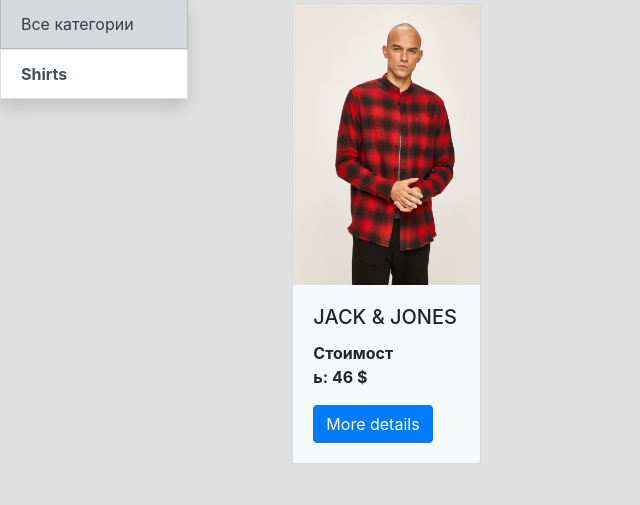
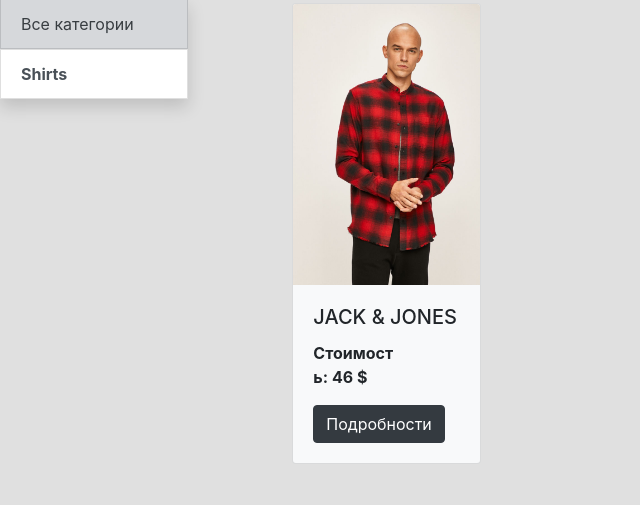
Before and after one commit to YaroslavVolvach/Online-store, a Django app: page / in a window 1280 px wide. Shown: the part 73-578 px from the top of the page, without its empty margins (0-640 px from the left). Run offline with Django 3.2, Linux system fonts and the light colour scheme; data comes from the database, SQL or seed files in the repository; some libraries are stand-ins or nearby versions.

Commit message:
Update product_list.html

```diff
--- a/catalog/templates/catalog/product_list.html
+++ b/catalog/templates/catalog/product_list.html
@@ -43,7 +43,7 @@
                                                   <div class="col-sm-8"><p><strong>Стоимость:  {{product.price}} $</strong></p></div>
                                               </div>
 
-                                          <a href="{{product.get_absolute_url}}" class="btn btn-primary">More details</a>
+                                          <a href="{{product.get_absolute_url}}" class="btn btn-dark">Подробности</a>
                                       </div>
                                   </div>
 
```
